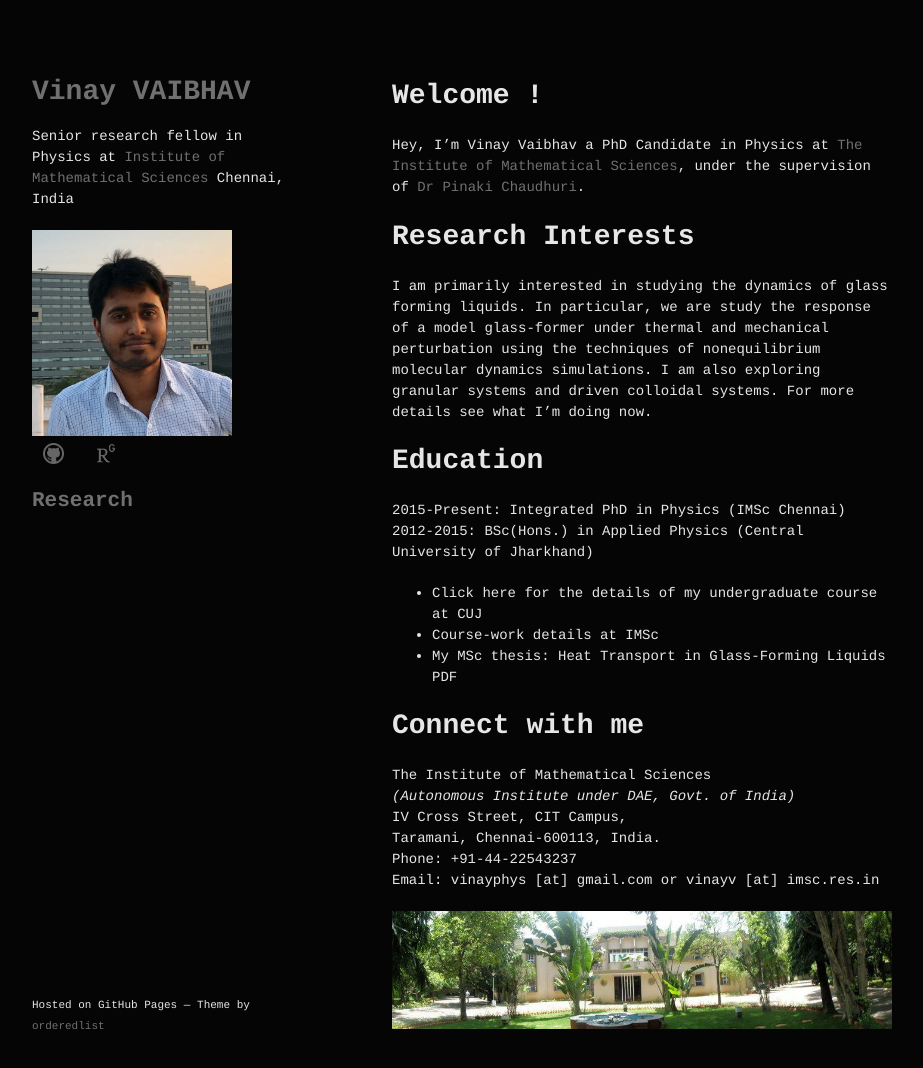
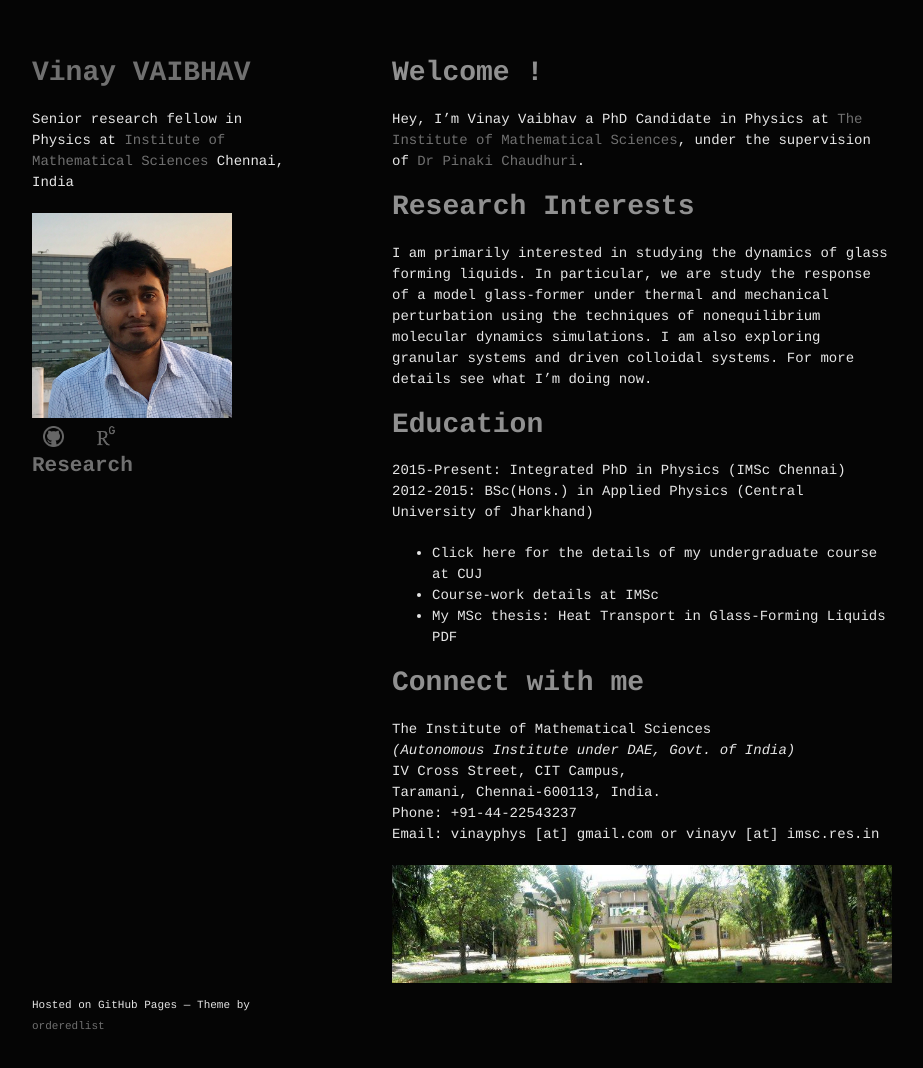
Before and after one commit to vinayphys/vinayphys.github.io, a Jekyll site: the page built from index.md, in a window 1280 px wide and 1106 px high. Shown: the top 1068 px of the window, without its empty margins (178-1101 px from the left). Built offline with Jekyll 4.4.1, drawn with Linux system fonts in a browser that asks for light colours; our own code applies the rules of GitHub Pages for plain Markdown files; a script that is not in the unit is left out.

Commit message:
Update styles.css

```diff
--- a/stylesheets/styles.css
+++ b/stylesheets/styles.css
@@ -5,9 +5,6 @@
   color: rgba(255, 255, 255, 0.9);
   font-weight:400;
 }
-
-$color-yellow: #FFC107;
-$color-green: #8bc34a;
 
 h1, h2, h3, h4, h5, h6 {
   color:#222;
@@ -23,6 +20,7 @@
 }
 
 h1 {
+  color:#909090;
   font-size:28px;
   font-weight: "bold";
 }
```
